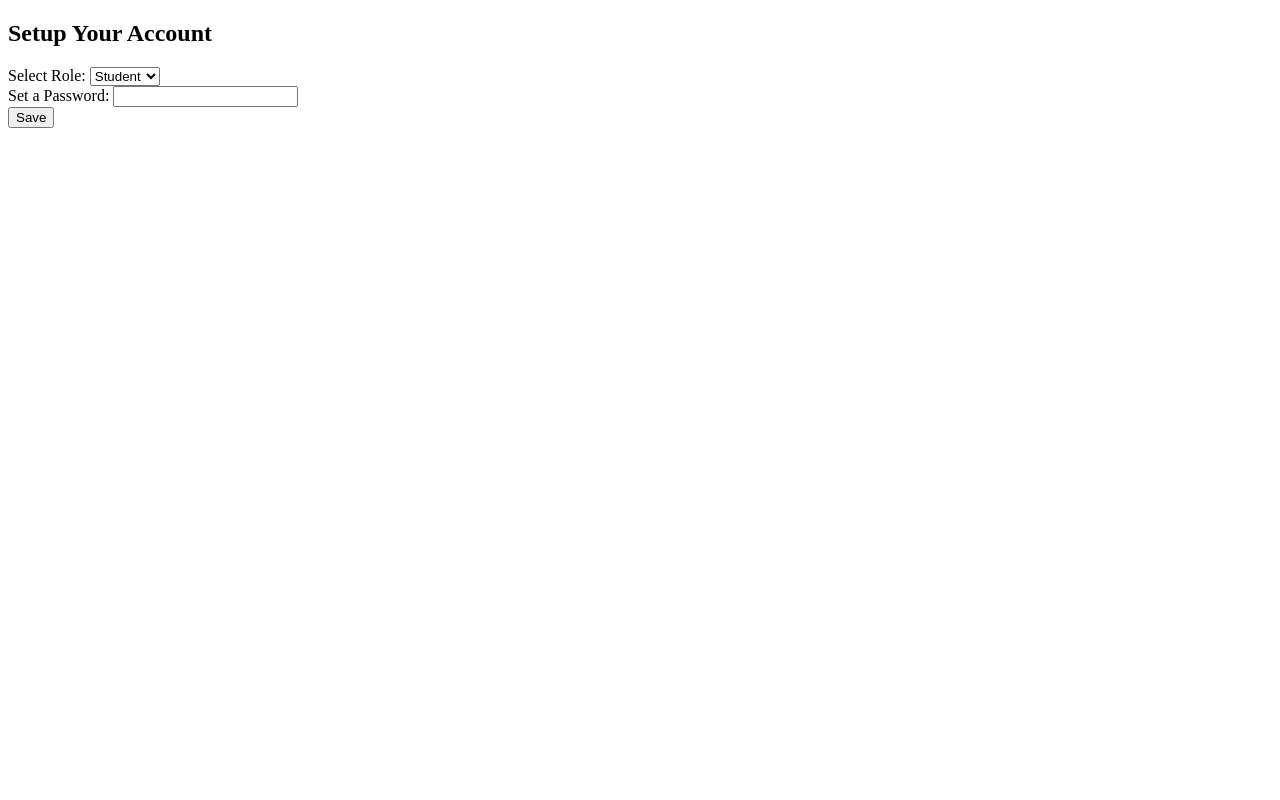
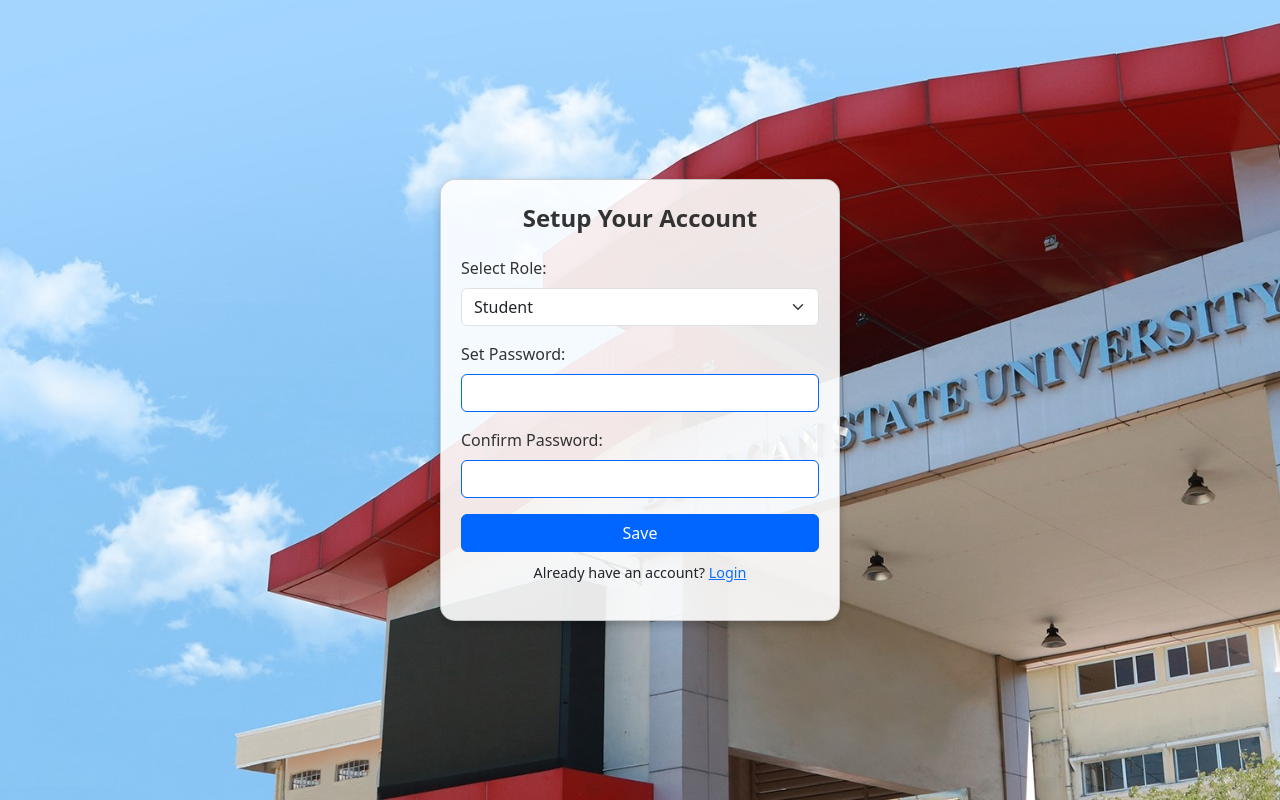
Before and after one commit to taizicorrea/Python-Project, a Django app: page /set-role/ in a window 1280 px wide. Run offline with Django 5.2, Linux system fonts and the light colour scheme; some libraries are stand-ins or nearby versions.

```diff
--- a/DjangoProject1/Quiz_App/templates/Quiz_App/set_role_password.html
+++ b/DjangoProject1/Quiz_App/templates/Quiz_App/set_role_password.html
@@ -1,27 +1,139 @@
 <!DOCTYPE html>
+{% load static %}
 <html lang="en">
 <head>
     <meta charset="UTF-8">
     <meta name="viewport" content="width=device-width, initial-scale=1.0">
     <title>Setup Your Account</title>
+    <!-- Bootstrap CSS -->
+    <link href="https://cdn.jsdelivr.net/npm/bootstrap@5.3.0-alpha1/dist/css/bootstrap.min.css" rel="stylesheet">
+    <!-- SweetAlert2 CSS -->
+    <link href="https://cdn.jsdelivr.net/npm/sweetalert2@11/dist/sweetalert2.min.css" rel="stylesheet">
+    <style>
+        body {
+            background-image: url("{% static 'images/bulsu.jpg' %}");
+            background-size: cover;
+            background-position: center;
+            background-attachment: fixed;
+            height: 100vh;
+            display: flex;
+            justify-content: center;
+            align-items: center;
+        }
+
+        .card {
+            background-color: rgba(255, 255, 255, 0.9); /* Semi-transparent white */
+            border-radius: 15px;
+            box-shadow: 0 4px 8px rgba(0, 0, 0, 0.2);
+            max-width: 400px;
+            width: 100%;
+            padding: 20px;
+        }
+
+        .card-title {
+            font-size: 1.5rem;
+            font-weight: bold;
+            text-align: center;
+            color: #333; /* Neutral dark gray */
+            margin-bottom: 20px;
+        }
+
+        .btn-primary {
+            background-color: #0066ff; /* Blue button color */
+            border-color: #0066ff;
+        }
+
+        .btn-primary:hover {
+            background-color: #004cbf; /* Slightly darker blue for hover */
+            border-color: #004cbf;
+        }
+
+        .form-label {
+            font-weight: 500;
+            color: #333; /* Dark gray for readability */
+        }
+
+        .form-control {
+            border: 1px solid #0066ff; /* Subtle border matching the theme */
+        }
+
+        .text-center {
+            margin-top: 10px;
+            font-size: 0.9rem;
+        }
+    </style>
 </head>
 <body>
-    <h2>Setup Your Account</h2>
-    <form method="POST">
-        {% csrf_token %}
-        <label for="role">Select Role:</label>
-        <select name="role" required>
-            <option value="student">Student</option>
-            <option value="teacher">Teacher</option>
-        </select>
-        <br>
-        <label for="password">Set a Password:</label>
-        <input type="password" name="password" required>
-        <br>
-        <button type="submit">Save</button>
-    </form>
-    {% if error %}
-        <p style="color: red;">{{ error }}</p>
-    {% endif %}
+    <div class="card">
+        <div class="card-title">
+            Setup Your Account
+        </div>
+        <form method="POST" id="rolePasswordForm">
+            {% csrf_token %}
+            <!-- Role Selection -->
+            <div class="mb-3">
+                <label for="role" class="form-label">Select Role:</label>
+                <select name="role" class="form-select" required>
+                    <option value="student">Student</option>
+                    <option value="teacher">Teacher</option>
+                </select>
+            </div>
+
+            <!-- Password Field -->
+            <div class="mb-3">
+                <label for="password" class="form-label">Set Password:</label>
+                <input type="password" name="password" id="password" class="form-control" required>
+            </div>
+
+            <!-- Confirm Password Field -->
+            <div class="mb-3">
+                <label for="confirm_password" class="form-label">Confirm Password:</label>
+                <input type="password" name="confirm_password" id="confirm_password" class="form-control" required>
+            </div>
+
+            <!-- Error Message -->
+            {% if error %}
+                <div class="alert alert-danger text-center">
+                    {{ error }}
+                </div>
+            {% endif %}
+
+            <!-- Submit Button -->
+            <div class="d-grid">
+                <button type="submit" class="btn btn-primary">Save</button>
+            </div>
+        </form>
+        <div class="text-center">
+            <p>Already have an account? <a href="{% url 'login' %}" class="text-primary">Login</a></p>
+        </div>
+    </div>
+
+    <!-- Bootstrap JS -->
+    <script src="https://cdn.jsdelivr.net/npm/bootstrap@5.3.0-alpha1/dist/js/bootstrap.bundle.min.js"></script>
+    <!-- SweetAlert2 JS -->
+    <script src="https://cdn.jsdelivr.net/npm/sweetalert2@11/dist/sweetalert2.all.min.js"></script>
+
+    <!-- Password Match Validation Script -->
+    <script>
+        document.getElementById('rolePasswordForm').addEventListener('submit', function (event) {
+            const password = document.getElementById('password').value;
+            const confirmPassword = document.getElementById('confirm_password').value;
+
+            if (password !== confirmPassword) {
+                event.preventDefault(); // Stop form submission
+
+                // Show SweetAlert2 error alert
+                Swal.fire({
+                    icon: 'error',
+                    title: 'Passwords do not match',
+                    text: 'Please make sure both passwords are the same.',
+                    position: 'top-end',
+                    showConfirmButton: false,
+                    timer: 3000,
+                    toast: true,
+                });
+            }
+        });
+    </script>
 </body>
 </html>
```
